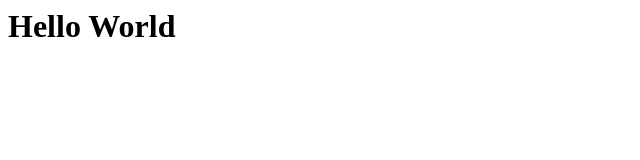
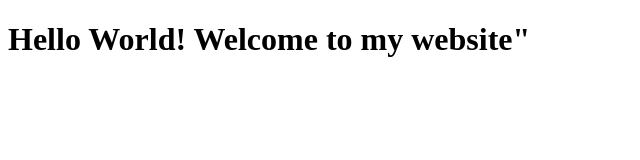
Before and after one commit to akmaluddinf/akmaluddin.github.io, a plain HTML site: page index.html in a window 1280 px wide. Shown: the whole page, without its empty margins (0-640 px from the left). Drawn offline with Linux system fonts and the light colour scheme.

Commit message:
first commit

```diff
--- a/index.html
+++ b/index.html
@@ -1 +1,9 @@
-<h1>Hello World</h1>
+<!DOCTYPE html>
+<html>
+<head>
+	<title>My Website</title>
+</head>
+<body>
+	<h1>Hello World! Welcome to my website"</h1>
+</body>
+</html>
```
